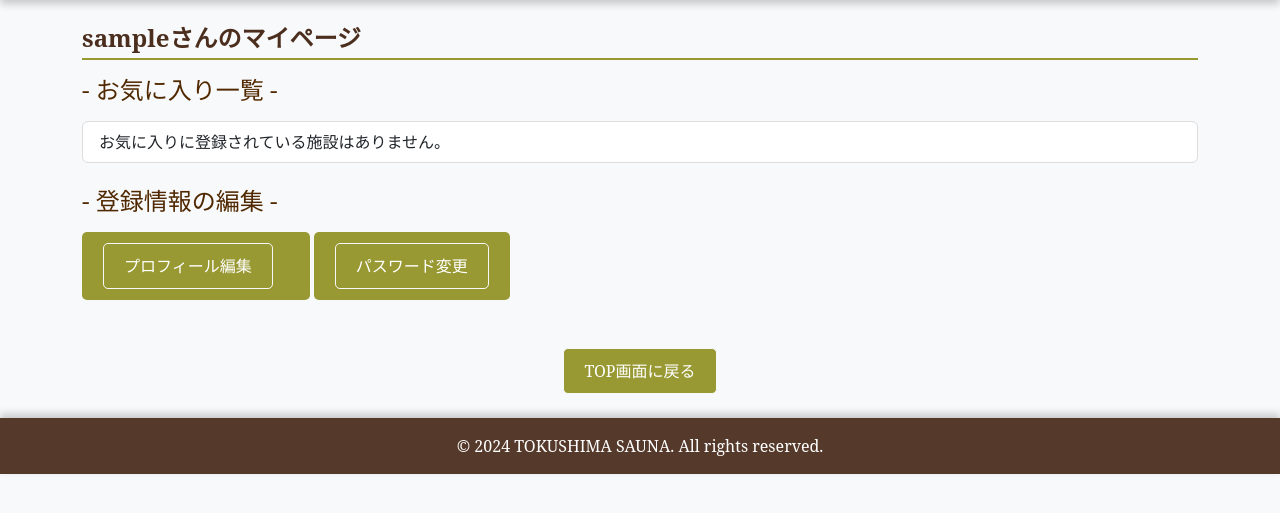
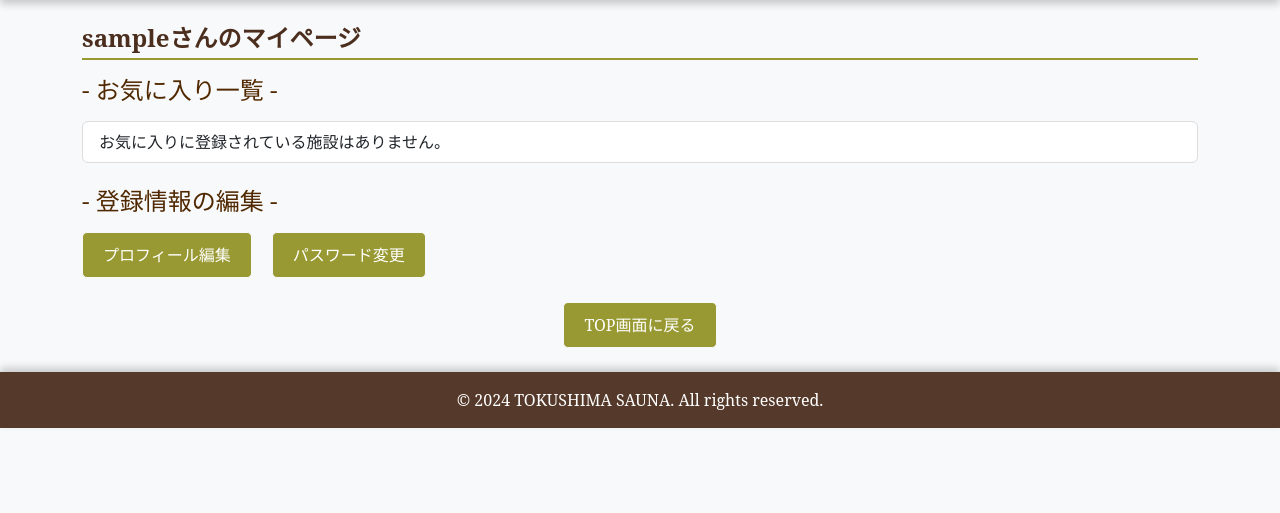
Before and after one commit to o1-mat/tokushima-sauna, a Django app: page /mypage/ in a window 1280 px wide. Shown: the part 69-582 px from the top of the page. Run offline with Django 5.2, Linux system fonts and the light colour scheme; the visitor is signed in with stand-in values (Sample User, id 1); data that the repository does not hold is empty.

Commit message:
Add files via upload

```diff
--- a/tokushimasauna/templates/mypage.html
+++ b/tokushimasauna/templates/mypage.html
@@ -20,11 +20,8 @@
 </ul>
 
 <h4>- 登録情報の編集 -</h4>
-<div class="btn mb-4">
+<div>
     <a href="{% url 'edit_user' %}" class="btn btn-light me-3">プロフィール編集</a>
-</div>
-
-<div class="btn mb-4">
     <a href="{% url 'change_password' %}" class="btn btn-light">パスワード変更</a>
 </div>
 
```
